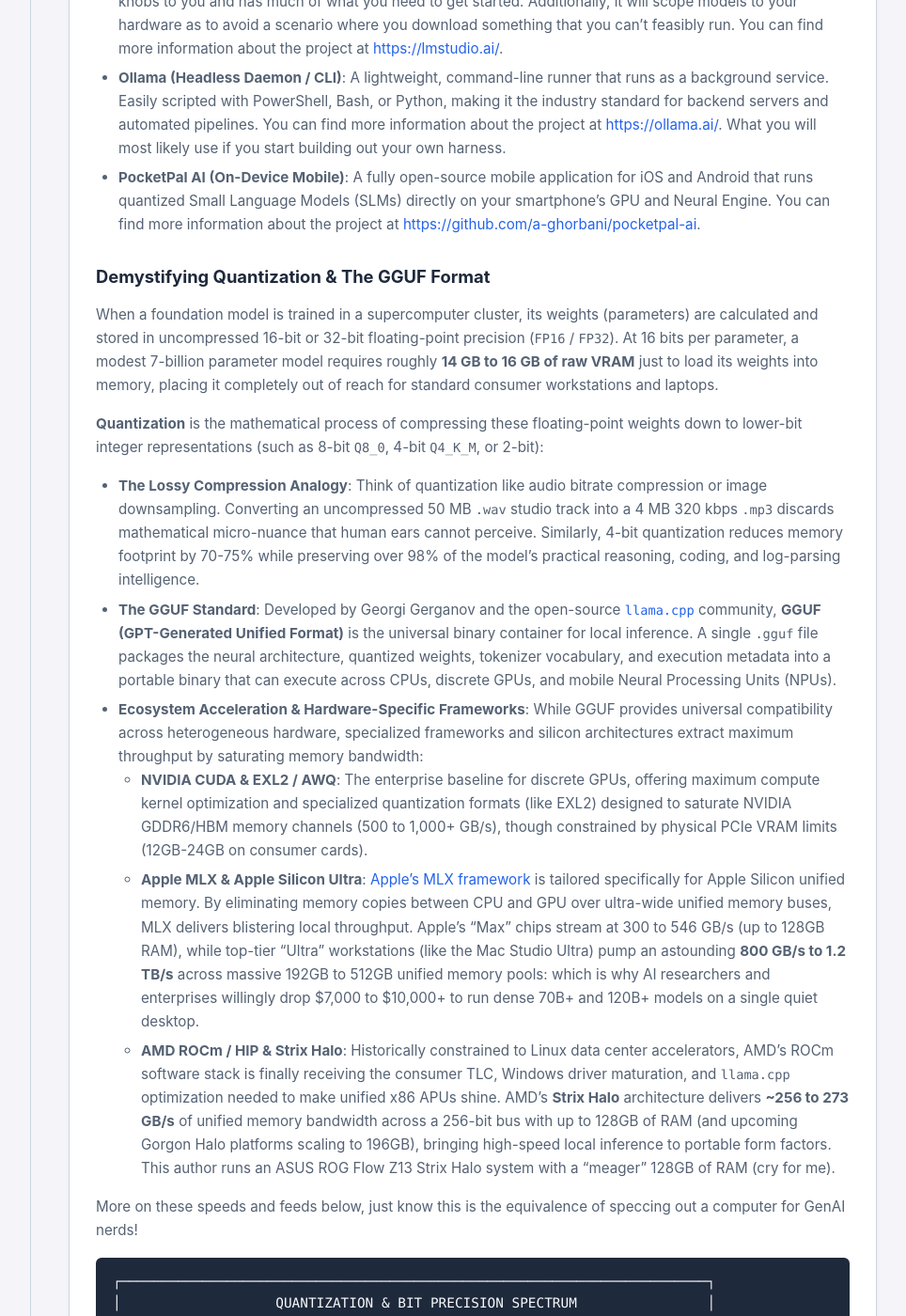
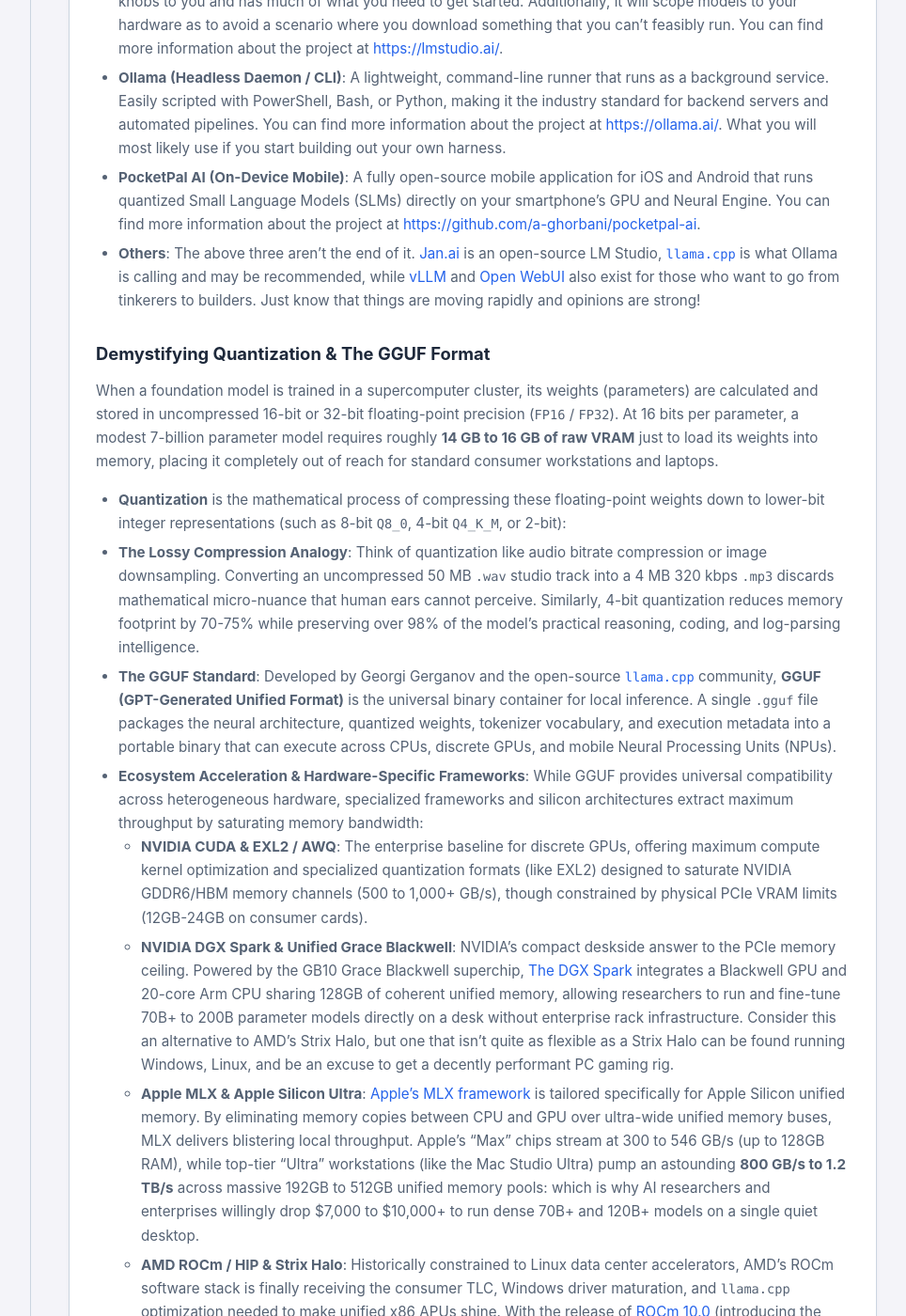
Before and after one commit to stevenwithaphd/swaltonprof.github.io, a Jekyll site: the page built from genai-for-tinkerers/Module1.md, in a window 1280 px wide and 1400 px high, scrolled down 16573 px. Shown: the whole window at 94% size, without its empty margins (287-1251 px from the left). Built offline with Jekyll 4.4.1, drawn with Linux system fonts in a browser that asks for light colours; comment, search, counter and statistics services are not loaded; some of the changed text lies outside the part shown.

Commit message:
further minor tweaks. Added mention of DGX Spark, other options for running local llms.

````diff
--- a/genai-for-tinkerers/Module1.md
+++ b/genai-for-tinkerers/Module1.md
@@ -231,12 +231,12 @@
 
 ```
 Token Efficiency Hierarchy:
-Markdown (Most Efficient) > XML (Highest Isolation) > JSON (Strict Typing) > HTML (Severe Bloat)
+Markdown (Most Efficient) > JSON (Strict Typing) > XML (Highest Isolation) > HTML (Severe Bloat)
 ```
 
 ### The "Invisible Ceiling": Hidden Context Bloat in Commercial Harnesses
 
-Cloud vendors actively advertise massive context windows (e.g., 1 Million to 2 Million tokens in Gemini and Claude). While these numbers sound infinite, in practice you hit an invisible ceiling much sooner due to **hidden context bloat**:
+Cloud vendors actively advertise massive context windows (claiming 1-2M tokens while local models stretch to reach 256k tokens). While these numbers sound infinite, in practice you hit an invisible ceiling much sooner due to **hidden context bloat**:
 
 1. **The Provider's Hidden System Prompt**: Before your prompt is processed, cloud providers inject thousands of tokens containing safety filters, behavioral guidelines, formatting rules, and tool declarations.
 2. **Custom Instructions & Knowledge Uploads**: In platforms like Google Gemini Gems or OpenAI Custom GPTs, your uploaded reference PDFs and system instructions are silently prepended to every single query you execute.
@@ -351,18 +351,20 @@
 * **LM Studio (Desktop GUI)**: An intuitive desktop application for Windows, macOS, and Linux. Allows you to search Hugging Face, download quantized models with one click, chat locally, and spin up a local OpenAI-compatible REST server to connect external tools. "Baby's first harness" as it has different modes to expose knobs to you and has much of what you need to get started. Additionally, it will scope models to your hardware as to avoid a scenario where you download something that you can't feasibly run. You can find more information about the project at [https://lmstudio.ai/](https://lmstudio.ai/).
 * **Ollama (Headless Daemon / CLI)**: A lightweight, command-line runner that runs as a background service. Easily scripted with PowerShell, Bash, or Python, making it the industry standard for backend servers and automated pipelines. You can find more information about the project at [https://ollama.ai/](https://ollama.ai/). What you will most likely use if you start building out your own harness.
 * **PocketPal AI (On-Device Mobile)**: A fully open-source mobile application for iOS and Android that runs quantized Small Language Models (SLMs) directly on your smartphone's GPU and Neural Engine. You can find more information about the project at [https://github.com/a-ghorbani/pocketpal-ai](https://github.com/a-ghorbani/pocketpal-ai).
+* **Others**: The above three aren't the end of it. [Jan.ai](https://jan.ai/) is an open-source LM Studio, [`llama.cpp`](https://github.com/ggerganov/llama.cpp) is what Ollama is calling and may be recommended, while [vLLM](https://github.com/vllm-project/vllm) and [Open WebUI](https://github.com/open-webui/open-webui) also exist for those who want to go from tinkerers to builders. Just know that things are moving rapidly and opinions are strong!
 
 ### Demystifying Quantization & The GGUF Format
 
 When a foundation model is trained in a supercomputer cluster, its weights (parameters) are calculated and stored in uncompressed 16-bit or 32-bit floating-point precision (`FP16` / `FP32`). At 16 bits per parameter, a modest 7-billion parameter model requires roughly **14 GB to 16 GB of raw VRAM** just to load its weights into memory, placing it completely out of reach for standard consumer workstations and laptops.
 
-**Quantization** is the mathematical process of compressing these floating-point weights down to lower-bit integer representations (such as 8-bit `Q8_0`, 4-bit `Q4_K_M`, or 2-bit):
+* **Quantization** is the mathematical process of compressing these floating-point weights down to lower-bit integer representations (such as 8-bit `Q8_0`, 4-bit `Q4_K_M`, or 2-bit):
 * **The Lossy Compression Analogy**: Think of quantization like audio bitrate compression or image downsampling. Converting an uncompressed 50 MB `.wav` studio track into a 4 MB 320 kbps `.mp3` discards mathematical micro-nuance that human ears cannot perceive. Similarly, 4-bit quantization reduces memory footprint by 70-75% while preserving over 98% of the model's practical reasoning, coding, and log-parsing intelligence.
 * **The GGUF Standard**: Developed by Georgi Gerganov and the open-source [`llama.cpp`](https://github.com/ggerganov/llama.cpp) community, **GGUF (GPT-Generated Unified Format)** is the universal binary container for local inference. A single `.gguf` file packages the neural architecture, quantized weights, tokenizer vocabulary, and execution metadata into a portable binary that can execute across CPUs, discrete GPUs, and mobile Neural Processing Units (NPUs).
 * **Ecosystem Acceleration & Hardware-Specific Frameworks**: While GGUF provides universal compatibility across heterogeneous hardware, specialized frameworks and silicon architectures extract maximum throughput by saturating memory bandwidth:
   * **NVIDIA CUDA & EXL2 / AWQ**: The enterprise baseline for discrete GPUs, offering maximum compute kernel optimization and specialized quantization formats (like EXL2) designed to saturate NVIDIA GDDR6/HBM memory channels (500 to 1,000+ GB/s), though constrained by physical PCIe VRAM limits (12GB-24GB on consumer cards).
+  * **NVIDIA DGX Spark & Unified Grace Blackwell**: NVIDIA's compact deskside answer to the PCIe memory ceiling. Powered by the GB10 Grace Blackwell superchip, [The DGX Spark](https://www.nvidia.com/en-us/products/workstations/dgx-spark/) integrates a Blackwell GPU and 20-core Arm CPU sharing 128GB of coherent unified memory, allowing researchers to run and fine-tune 70B+ to 200B parameter models directly on a desk without enterprise rack infrastructure. Consider this an alternative to AMD's Strix Halo, but one that isn't quite as flexible as a Strix Halo can be found running Windows, Linux, and be an excuse to get a decently performant PC gaming rig.
   * **Apple MLX & Apple Silicon Ultra**: [Apple's MLX framework](https://github.com/ml-explore/mlx) is tailored specifically for Apple Silicon unified memory. By eliminating memory copies between CPU and GPU over ultra-wide unified memory buses, MLX delivers blistering local throughput. Apple's "Max" chips stream at 300 to 546 GB/s (up to 128GB RAM), while top-tier "Ultra" workstations (like the Mac Studio Ultra) pump an astounding **800 GB/s to 1.2 TB/s** across massive 192GB to 512GB unified memory pools: which is why AI researchers and enterprises willingly drop $7,000 to $10,000+ to run dense 70B+ and 120B+ models on a single quiet desktop.
-  * **AMD ROCm / HIP & Strix Halo**: Historically constrained to Linux data center accelerators, AMD's ROCm software stack is finally receiving the consumer TLC, Windows driver maturation, and `llama.cpp` optimization needed to make unified x86 APUs shine. AMD's **Strix Halo** architecture delivers **~256 to 273 GB/s** of unified memory bandwidth across a 256-bit bus with up to 128GB of RAM (and upcoming Gorgon Halo platforms scaling to 196GB), bringing high-speed local inference to portable form factors. This author runs an ASUS ROG Flow Z13 Strix Halo system with a "meager" 128GB of RAM (cry for me).
+  * **AMD ROCm / HIP & Strix Halo**: Historically constrained to Linux data center accelerators, AMD's ROCm software stack is finally receiving the consumer TLC, Windows driver maturation, and `llama.cpp` optimization needed to make unified x86 APUs shine. With the release of [ROCm 10.0](https://rocm.blogs.amd.com/ecosystems-and-partners/rocm-x-blog/README.html) (introducing the ROCm.AI stack, unified "TheRock" cross-platform build system, and up to 3.3x inference acceleration across Radeon and Ryzen APUs), AMD's **Strix Halo** architecture delivers **~256 to 273 GB/s** of unified memory bandwidth across a 256-bit bus with up to 128GB of RAM (and upcoming Gorgon Halo platforms scaling to 196GB), bringing high-speed local inference to portable form factors. This author runs an ASUS ROG Flow Z13 Strix Halo system with a "meager" 128GB of RAM (cry for me).
 
 More on these speeds and feeds below, just know this is the equivalence of speccing out a computer for GenAI nerds!
 
````
Also changed, not shown: other parts of genai-for-tinkerers/Module1.md (+2 -2 lines).
